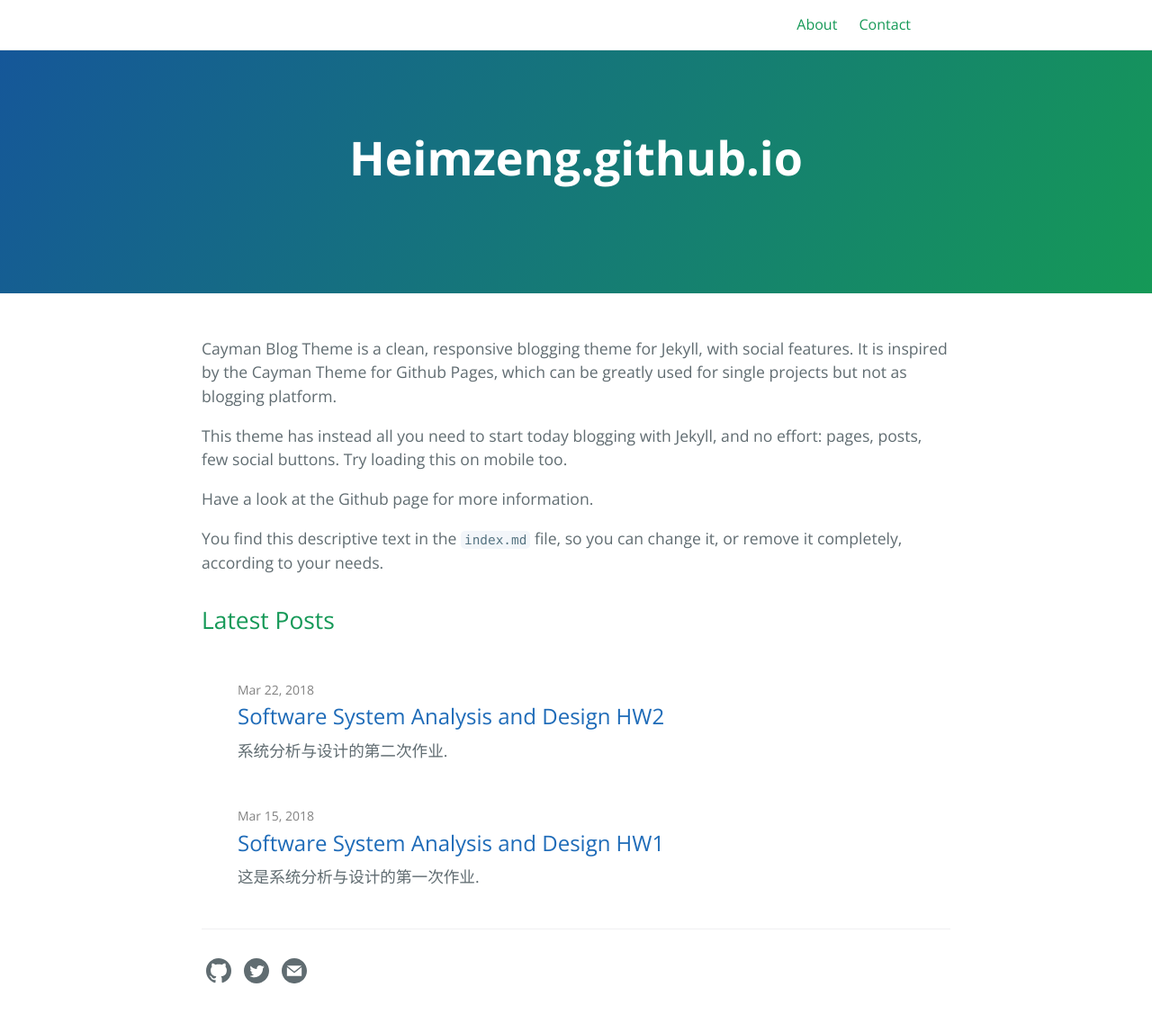
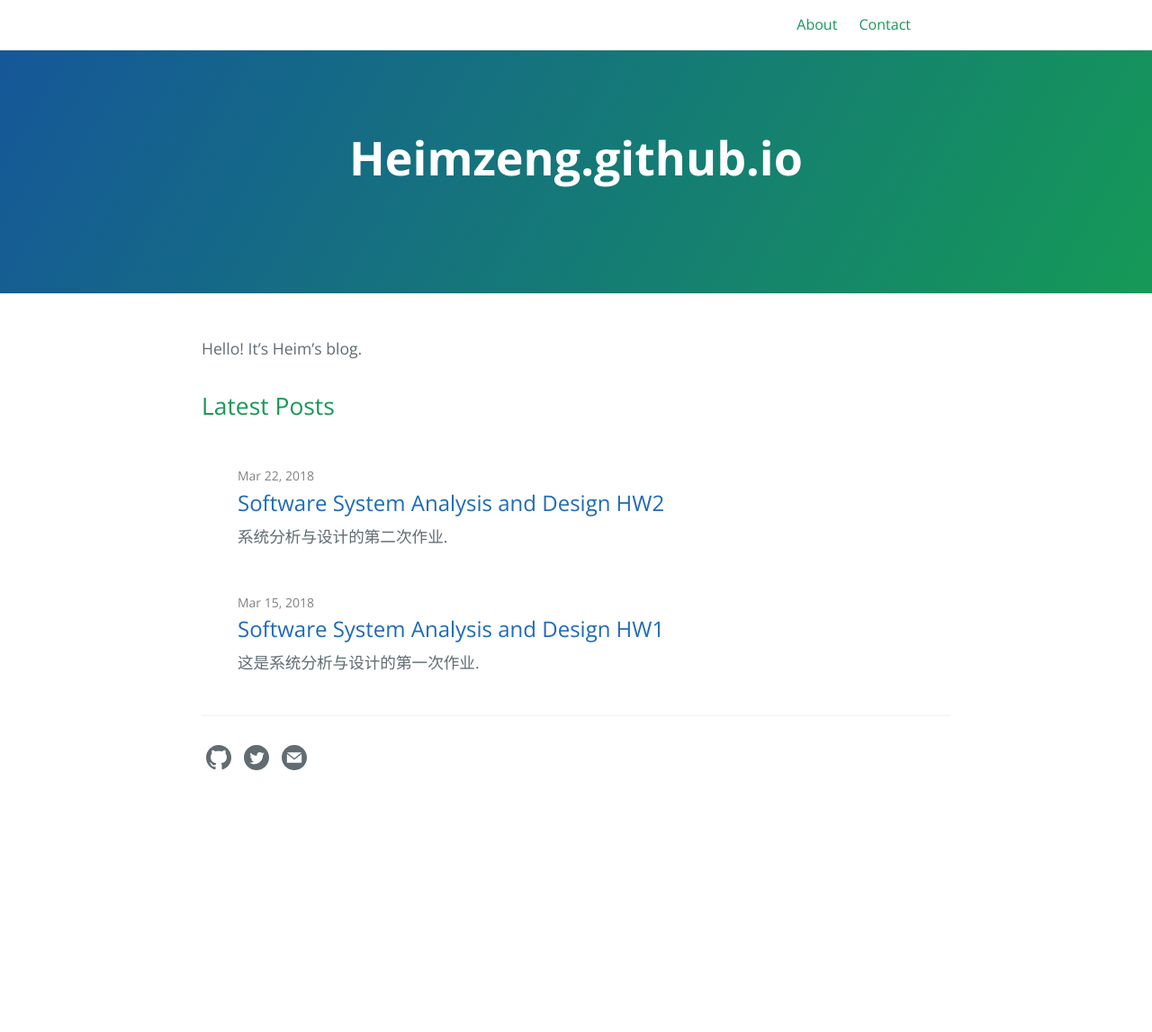
Before and after one commit to Heimzeng/Heimzeng.github.io, a Jekyll site: the page built from index.md, in a window 1280 px wide. Shown: the whole page at 90% size. Built offline with Jekyll 4.4.1, drawn with Linux system fonts in a browser that asks for light colours; the repository's description, which GitHub fills in, is left out; after the commit the page ends 910 px from its top, so only the background shows below that.

Commit message:
更新博客首页简介

```diff
--- a/index.md
+++ b/index.md
@@ -8,10 +8,4 @@
 layout: home
 ---
 
-Cayman Blog Theme is a clean, responsive blogging theme for Jekyll, with social features. It is inspired by the Cayman Theme for Github Pages, which can be greatly used for single projects but not as blogging platform.
-
-This theme has instead all you need to start today blogging with Jekyll, and no effort: pages, posts, few social buttons. Try loading this on mobile too.
-
-Have a look at the Github page for more information.
-
-You find this descriptive text in the `index.md` file, so you can change it, or remove it completely, according to your needs.
+Hello! It's Heim's blog.
```
